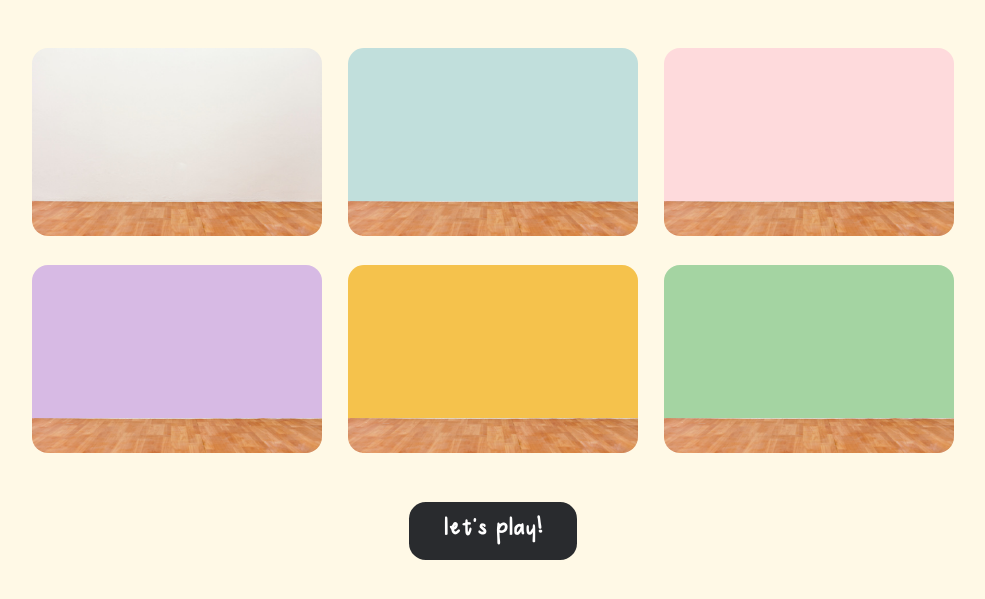
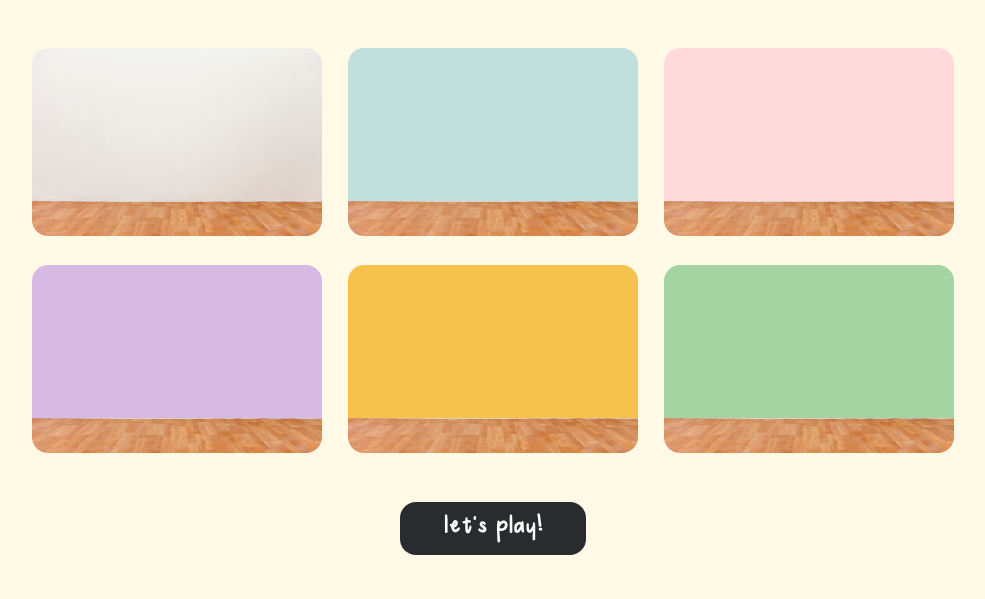
Before and after one commit to spalabri/quack-app, a plain HTML site: page pick-room.html in a window 1280 px wide. Shown: the part 147-746 px from the top of the page, without its empty margins (147-1132 px from the left). Drawn offline with Linux system fonts and the light colour scheme.

Commit message:
update pick-room.css
button styling fixed from em to rem

```diff
--- a/pick-room.css
+++ b/pick-room.css
@@ -41,14 +41,13 @@ img {
 
 button {
     font-family: "srproj";
-    font-size: 2.1em;
+    font-size: 2.1rem;
     font-weight: bold;
     color: #FFFFFF;
     background-color: #292B2E;
     cursor: pointer;
     border: none;
-    padding: 0.4em;
+    padding: 0.7rem 2.7rem 0.7rem 2.7rem;
     text-align: center;
-    width: 5em;
-    border-radius: 0.5em;
+    border-radius: 1rem;
 }
```
